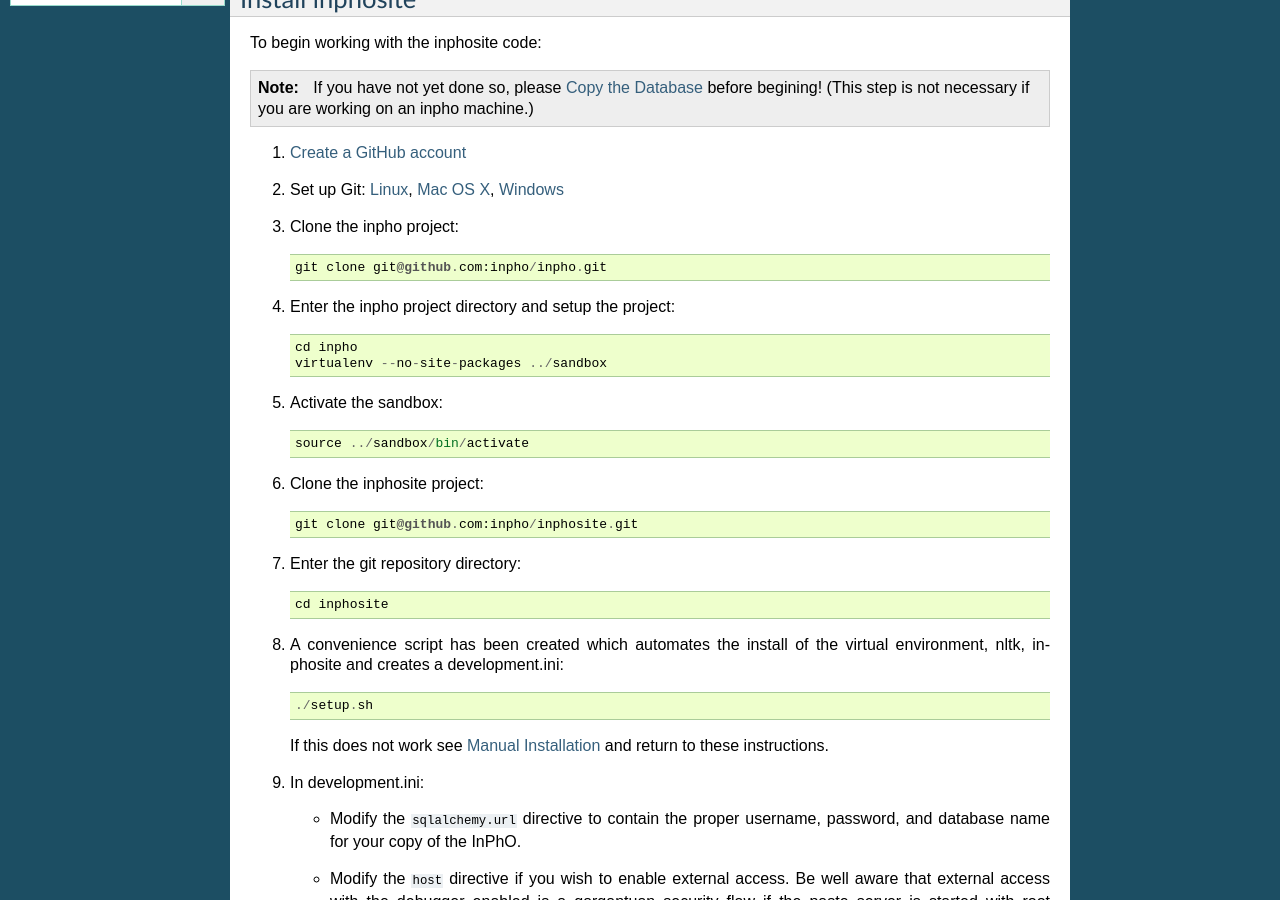
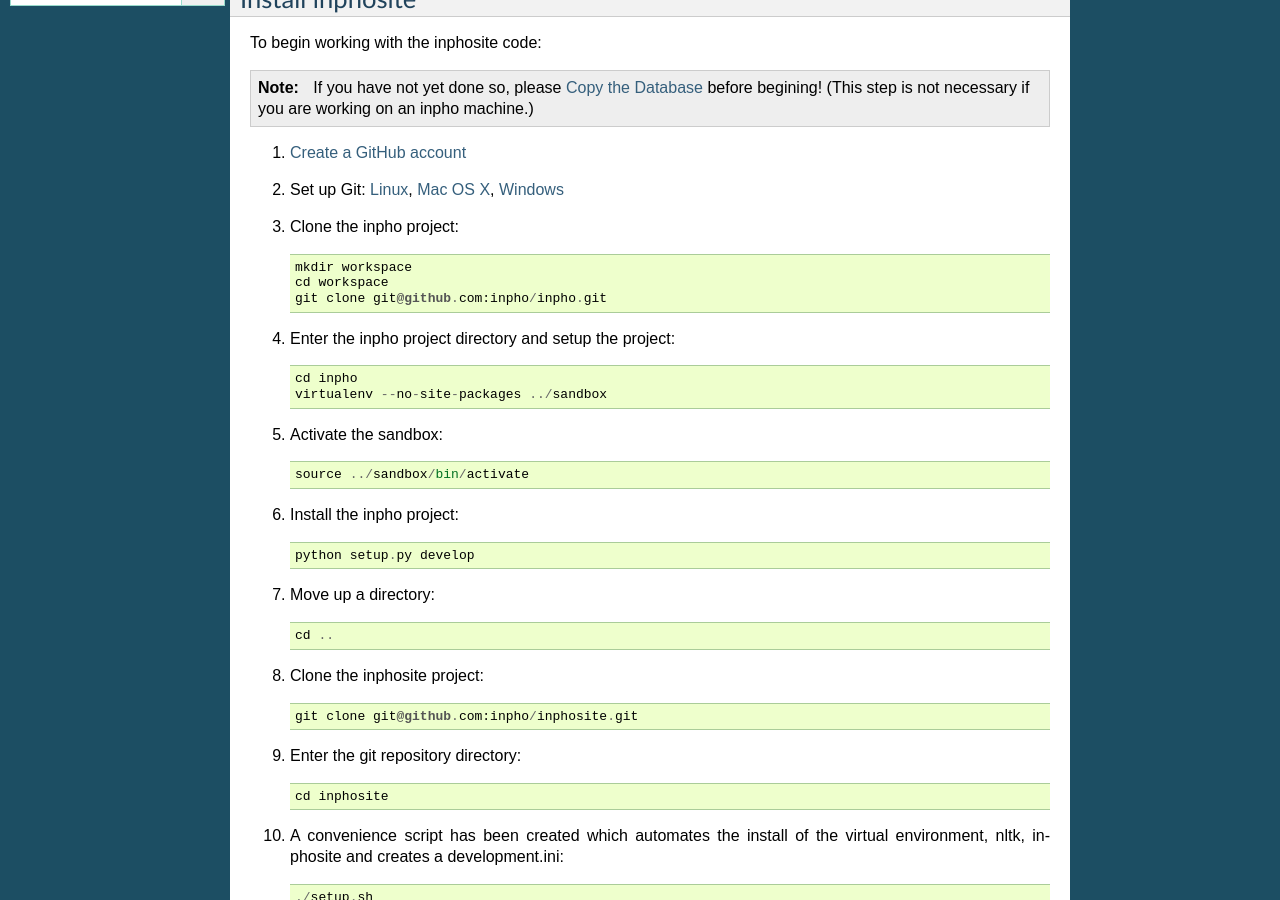
Before and after one commit to inpho/inphosite, a Sphinx documentation site: the page built from docs/source/install.rst, in a window 1280 px wide and 900 px high, scrolled down 309 px. Built offline with Sphinx 7.4.7, drawn with Linux system fonts in a browser that asks for light colours.

Commit message:
Update install.rst

```diff
--- a/docs/source/install.rst
+++ b/docs/source/install.rst
@@ -27,6 +27,8 @@ To begin working with the inphosite code:
 
 #.  Clone the inpho project::
 
+        mkdir workspace
+        cd workspace
         git clone git@github.com:inpho/inpho.git
 
 #.  Enter the inpho project directory and setup the project::
@@ -37,6 +39,14 @@ To begin working with the inphosite code:
 #.  Activate the sandbox::
 
         source ../sandbox/bin/activate
+
+#.  Install the inpho project::
+
+        python setup.py develop
+
+#.  Move up a directory::
+
+        cd ..
 
 #.  Clone the inphosite project::
 
```
